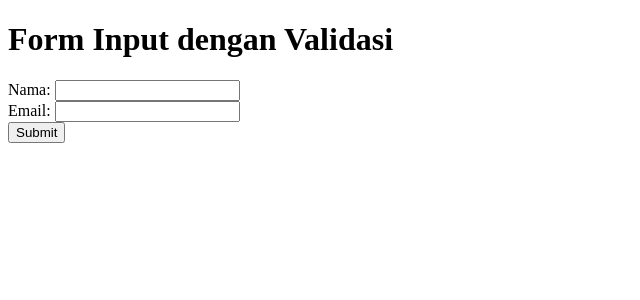
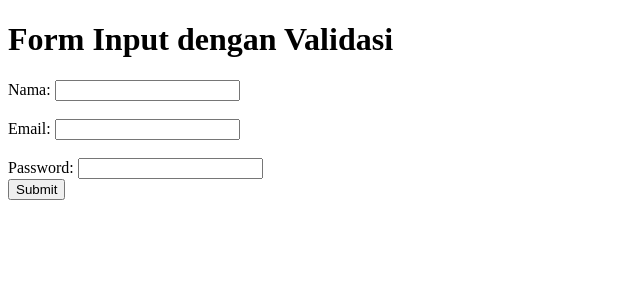
Before and after one commit to Anandarahmawati24/dasarWeb, a PHP site: page /form_validasi.php in a window 1280 px wide. Shown: the top 300 px of the page, without its empty margins (0-640 px from the left). Run offline with PHP 8.4, Linux system fonts and the light colour scheme.

Commit message:
praktikum 7 soal no 7.4

```diff
--- a/Pertemuan7/form_validasi.php
+++ b/Pertemuan7/form_validasi.php
@@ -11,11 +11,18 @@
         <input type="text" id="nama" name="nama">
         <span id="nama-error" style="color: red;"></span>
         <br>
+        <br>
 
         <label for="email">Email:</label>
         <input type="text" id="email" name="email">
         <span id="email-error" style="color: red;"></span>
+        <br><br>
+
+        <label for="password">Password:</label>
+        <input type="password" id="password" name="password">
+        <span id="password-error" style="color: red;"></span>
         <br>
+
 
         <input type="submit" value="Submit">
     </form>
@@ -28,6 +35,7 @@
                 event.preventDefault();
                 var nama = $("#nama").val();
                 var email = $("#email").val();
+                var password = $("#password").val();
                 var valid = true;
 
                 // Validasi Nama
@@ -46,6 +54,14 @@
                     $("#email-error").text("");
                 }
 
+                // Validasi Password
+                if (password.length < 8) {
+                    $("#password-error").text("Password harus minimal 8 karakter.");
+                    valid = false;
+                } else {
+                    $("#password-error").text("");
+                }
+
                 // Menghentikan pengiriman form jika validasi gagal
                 // if (!valid) {
                 //     return false; // Menghentikan pengiriman jika tidak valid
@@ -56,7 +72,7 @@
                     $.ajax({
                         url: "proses_validasi.php",
                         type: "POST",
-                        data: { nama: nama, email: email },
+                        data: { nama: nama, email: email, password: password },
                         success: function(response) {
                             $("#form-result").html(response);
                         },
```
Also changed, not shown: Pertemuan7/proses_validasi.php (+7 -2 lines).
